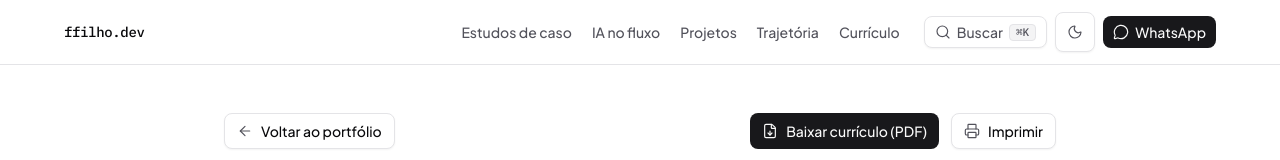
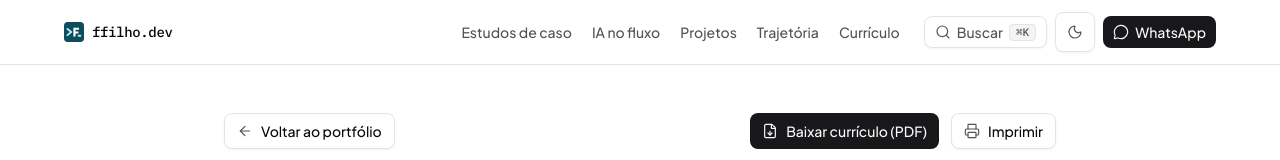
Before and after one commit to ffilho-dev/portfolio, a Next.js app: page /curriculo in a window 1280 px wide. Shown: the top 160 px of the page. Built offline with nearby package versions, Linux system fonts and the light colour scheme; no server answers.

Commit message:
feat: add >F_ brand mark next to ffilho.dev in SiteHeader

```diff
--- a/src/components/SiteHeader.tsx
+++ b/src/components/SiteHeader.tsx
@@ -27,9 +27,53 @@ export function SiteHeader() {
         <Link
           href="/"
           translate="no"
-          className="inline-flex min-h-9 shrink-0 items-center font-mono text-sm font-medium tracking-tight text-foreground transition-[color] duration-150 hover:text-signal [@media(pointer:coarse)]:min-h-11"
+          className="inline-flex min-h-9 shrink-0 items-center gap-2 font-mono text-sm font-medium tracking-tight text-foreground transition-[color] duration-150 hover:text-signal [@media(pointer:coarse)]:min-h-11"
         >
-          {profile.handle}
+          <svg
+            aria-hidden="true"
+            focusable="false"
+            data-slot="brand-mark"
+            viewBox="0 0 32 32"
+            className="size-5 shrink-0"
+          >
+            <rect
+              width="32"
+              height="32"
+              rx="6"
+              className="fill-[#0F4C5C] dark:fill-[#09090B]"
+            />
+            <rect
+              x="1.5"
+              y="1.5"
+              width="29"
+              height="29"
+              rx="5"
+              fill="none"
+              strokeWidth="2"
+              className="stroke-none dark:stroke-[#E09F3E]"
+            />
+            <path
+              d="M5.5 11L11.5 16L5.5 21"
+              fill="none"
+              strokeWidth="3"
+              strokeLinecap="round"
+              strokeLinejoin="round"
+              className="stroke-[#A5F3FC] dark:stroke-[#E09F3E]"
+            />
+            <path
+              d="M15 9H24V12.5H18.5V15H23V18.5H18.5V23H15V9Z"
+              className="fill-[#FFFFFF] dark:fill-[#FAFAFA]"
+            />
+            <rect
+              x="22"
+              y="20.5"
+              width="5.5"
+              height="3"
+              rx="1"
+              className="fill-[#A5F3FC] dark:fill-[#E09F3E]"
+            />
+          </svg>
+          <span>{profile.handle}</span>
         </Link>
 
         <div className="flex w-full flex-wrap items-center justify-between gap-2 md:w-auto md:flex-nowrap md:gap-4 lg:gap-6">
```
Also changed, not shown: 1 other file (tests, documents, lock files or other folders).
